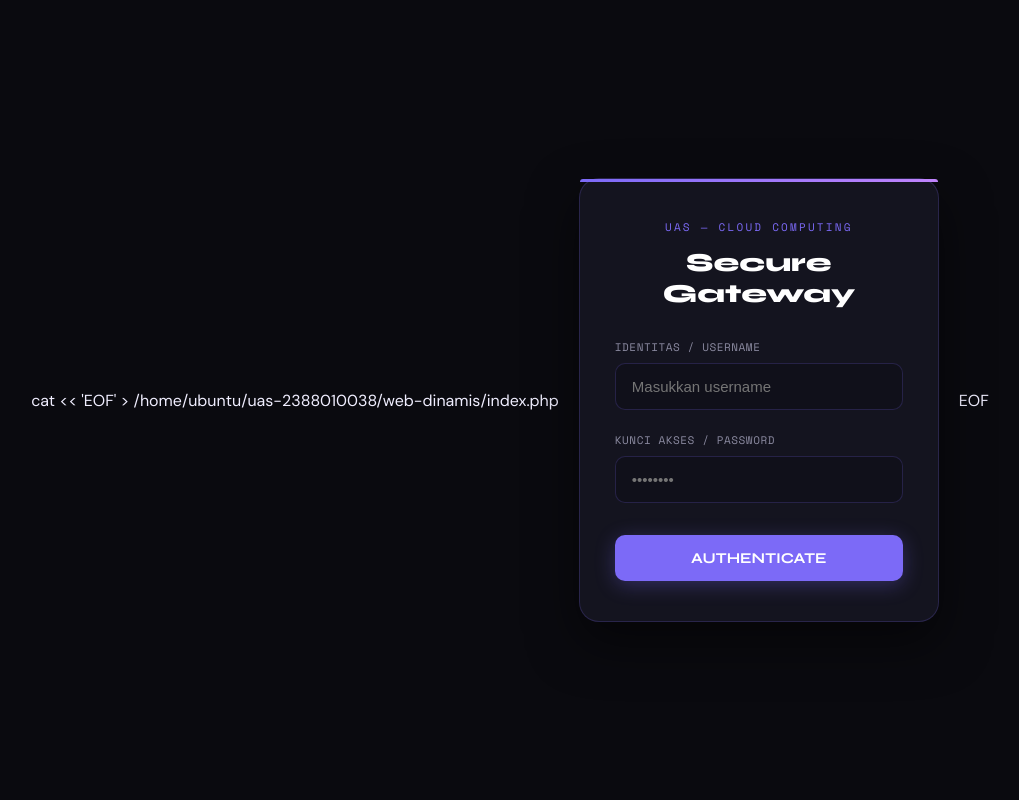
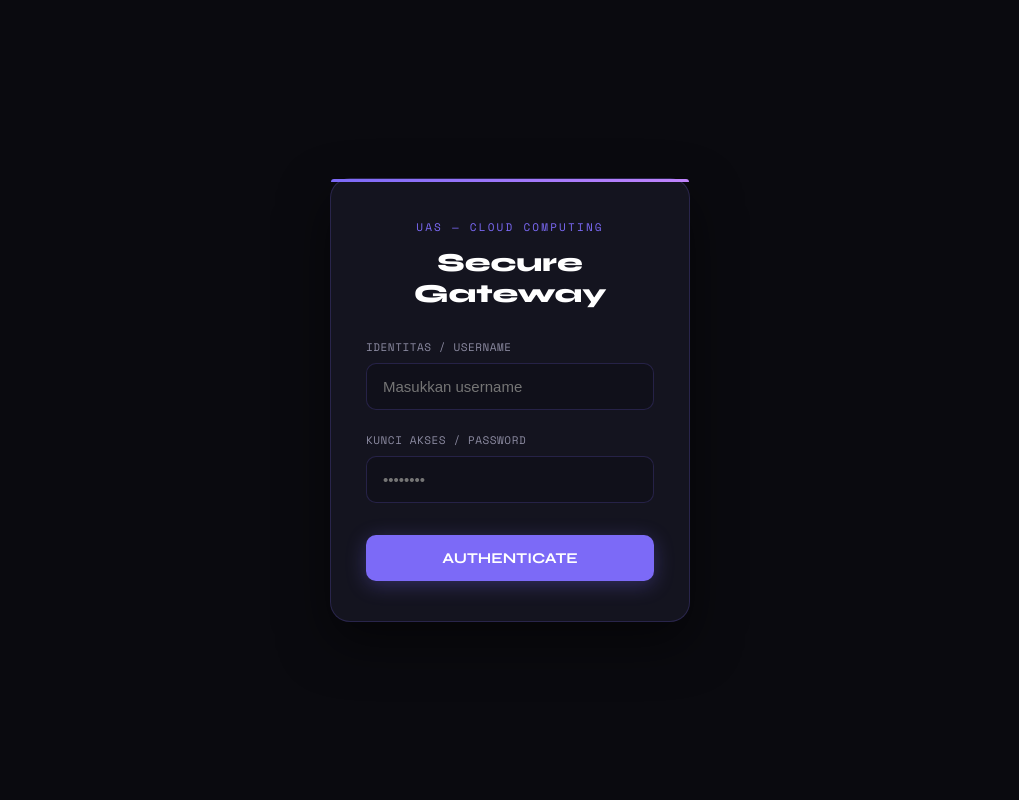
Before and after one commit to ndannoin/uasadm_2388010038, a PHP site: page / in a window 1280 px wide. Shown: the whole page, without its empty margins (130-1149 px from the left). Run offline with PHP 8.4, Linux system fonts and the light colour scheme; data that the repository does not hold is empty.

Commit message:
fix: hapus bash heredoc dari index.php dan perbaiki git pull ke branch main

```diff
--- a/web-dinamis/index.php
+++ b/web-dinamis/index.php
@@ -1,4 +1,3 @@
-cat << 'EOF' > /home/ubuntu/uas-2388010038/web-dinamis/index.php
 <?php
 session_start();
 include "koneksi.php";
@@ -187,4 +186,3 @@ if(isset($_POST['login'])){
 
 </body>
 </html>
-EOF
```
Also changed, not shown: .github/workflows/dinamis.yml.
